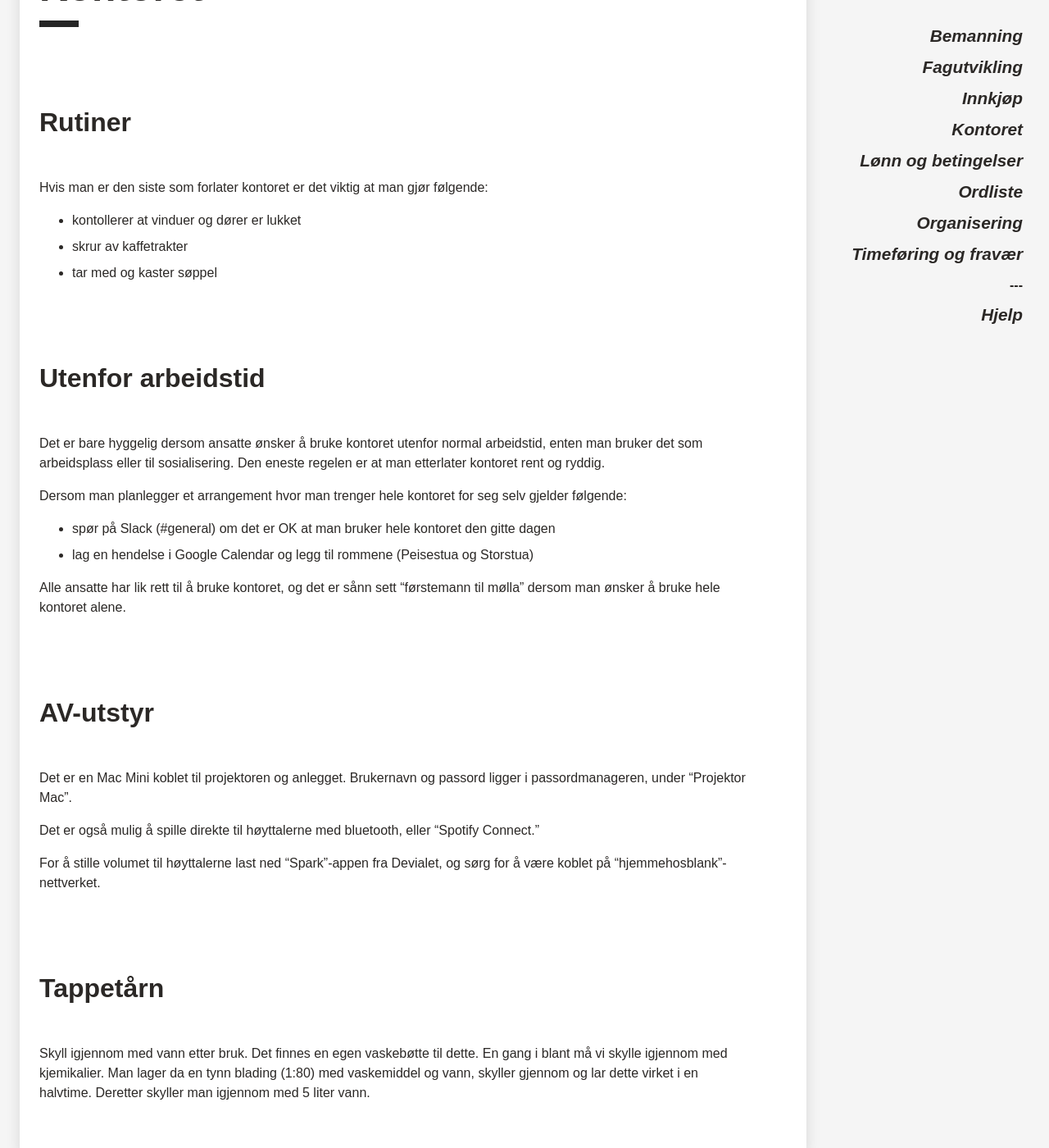
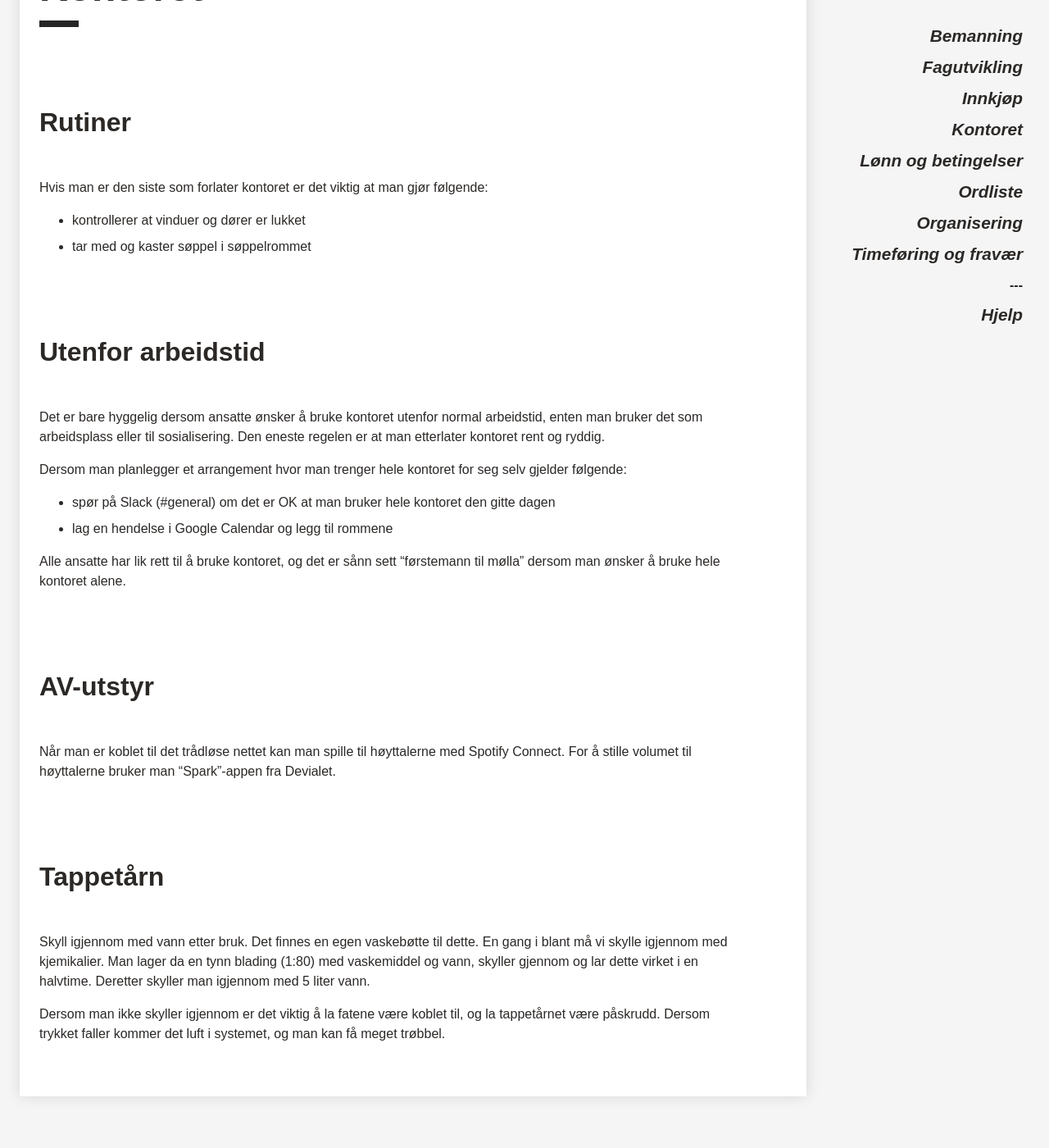
Before and after one commit to blankoslo/about-blank, a Jekyll site: the page built from index.md, in a window 1280 px wide and 1400 px high, scrolled down 3374 px. Shown: the whole window at 82% size. Built offline with Jekyll 4.4.1, drawn with Linux system fonts in a browser that asks for light colours.

Commit message:
Oppdaterte kontorinfo

```diff
--- a/content/kontoret.md
+++ b/content/kontoret.md
@@ -6,25 +6,22 @@ permalink: /kontor/
 
 ## Rutiner
 Hvis man er den siste som forlater kontoret er det viktig at man gjør følgende:
-- kontollerer at vinduer og dører er lukket
-- skrur av kaffetrakter
-- tar med og kaster søppel
+- kontrollerer at vinduer og dører er lukket
+- tar med og kaster søppel i søppelrommet
 
 ## Utenfor arbeidstid
 Det er bare hyggelig dersom ansatte ønsker å bruke kontoret utenfor normal arbeidstid, enten man bruker det som arbeidsplass eller til sosialisering. Den eneste regelen er at man etterlater kontoret rent og ryddig.
 
 Dersom man planlegger et arrangement hvor man trenger hele kontoret for seg selv gjelder følgende:
 - spør på Slack (#general) om det er OK at man bruker hele kontoret den gitte dagen
-- lag en hendelse i Google Calendar og legg til rommene (Peisestua og Storstua)
+- lag en hendelse i Google Calendar og legg til rommene
 
 Alle ansatte har lik rett til å bruke kontoret, og det er sånn sett "førstemann til mølla" dersom man ønsker å bruke hele kontoret alene.
 
 ## AV-utstyr
-Det er en Mac Mini koblet til projektoren og anlegget. Brukernavn og passord ligger i passordmanageren, under "Projektor Mac".
-
-Det er også mulig å spille direkte til høyttalerne med bluetooth, eller "Spotify Connect."
-
-For å stille volumet til høyttalerne last ned "Spark"-appen fra Devialet, og sørg for å være koblet på "hjemmehosblank"-nettverket.
+Når man er koblet til det trådløse nettet kan man spille til høyttalerne med Spotify Connect. For å stille volumet til høyttalerne bruker man "Spark"-appen fra Devialet.
 
 ## Tappetårn
 Skyll igjennom med vann etter bruk. Det finnes en egen vaskebøtte til dette. En gang i blant må vi skylle igjennom med kjemikalier. Man lager da en tynn blading (1:80) med vaskemiddel og vann, skyller gjennom og lar dette virket i en halvtime. Deretter skyller man igjennom med 5 liter vann.
+
+Dersom man ikke skyller igjennom er det viktig å la fatene være koblet til, og la tappetårnet være påskrudd. Dersom trykket faller kommer det luft i systemet, og man kan få meget trøbbel.
```
